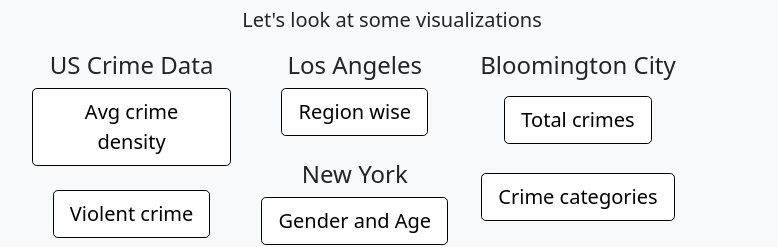
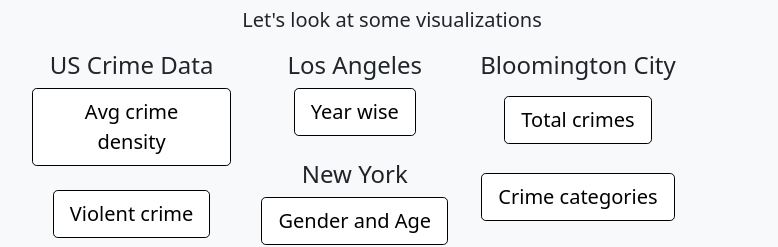
Before and after one commit to riyashetty15/riyashetty15.github.io, a plain HTML site: page index.html in a window 1280 px wide. Shown: the part 1959-2206 px from the top of the page, without its empty margins (248-1026 px from the left). Drawn offline with nearby package versions, Linux system fonts and the light colour scheme.

Commit message:
Update index.html

```diff
--- a/index.html
+++ b/index.html
@@ -123,7 +123,7 @@
                             </div>
                             <div class = "column">
                                 <h4>Los Angeles</h4>
-                                <a class="btn btn-lg btn-light bg-gradient" style="background-color:white; border-color:black" href="treemap_la.html">Region wise</a>
+                                <a class="btn btn-lg btn-light bg-gradient" style="background-color:white; border-color:black" href="treemap_la.html">Year wise</a>
                                 <br>
                                 <br>
                                 <h4>New York</h4>
```
